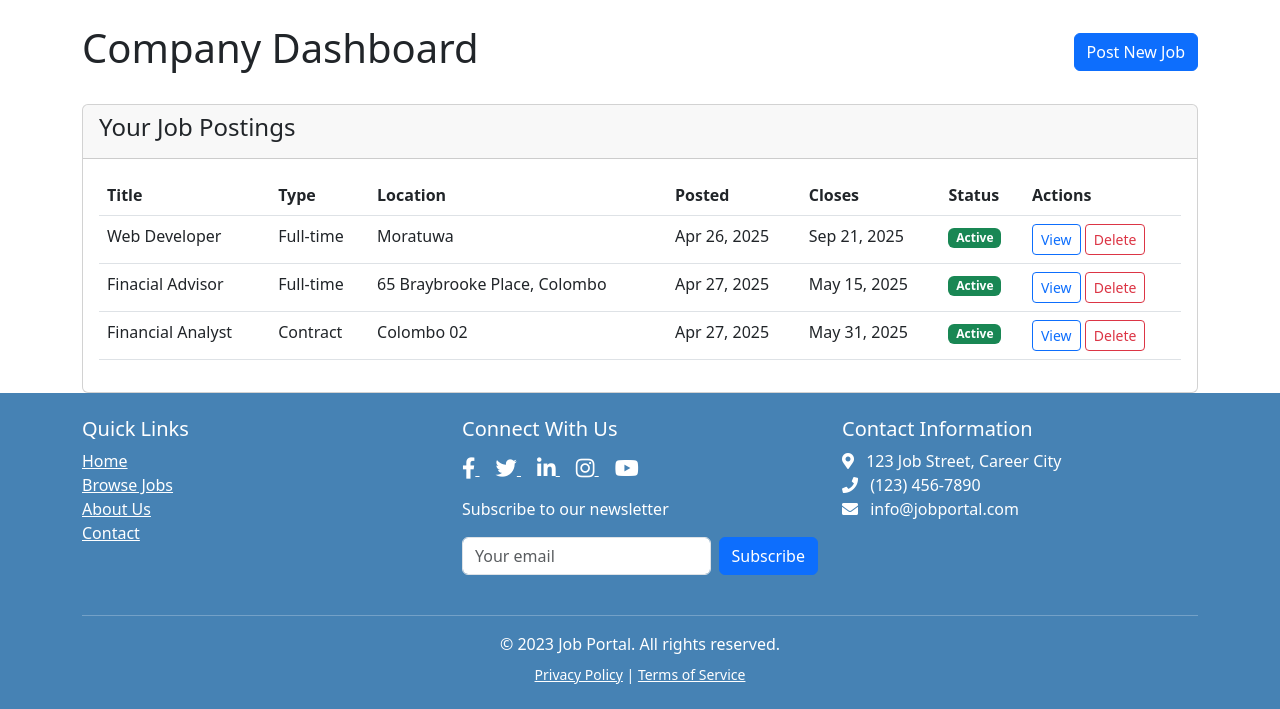
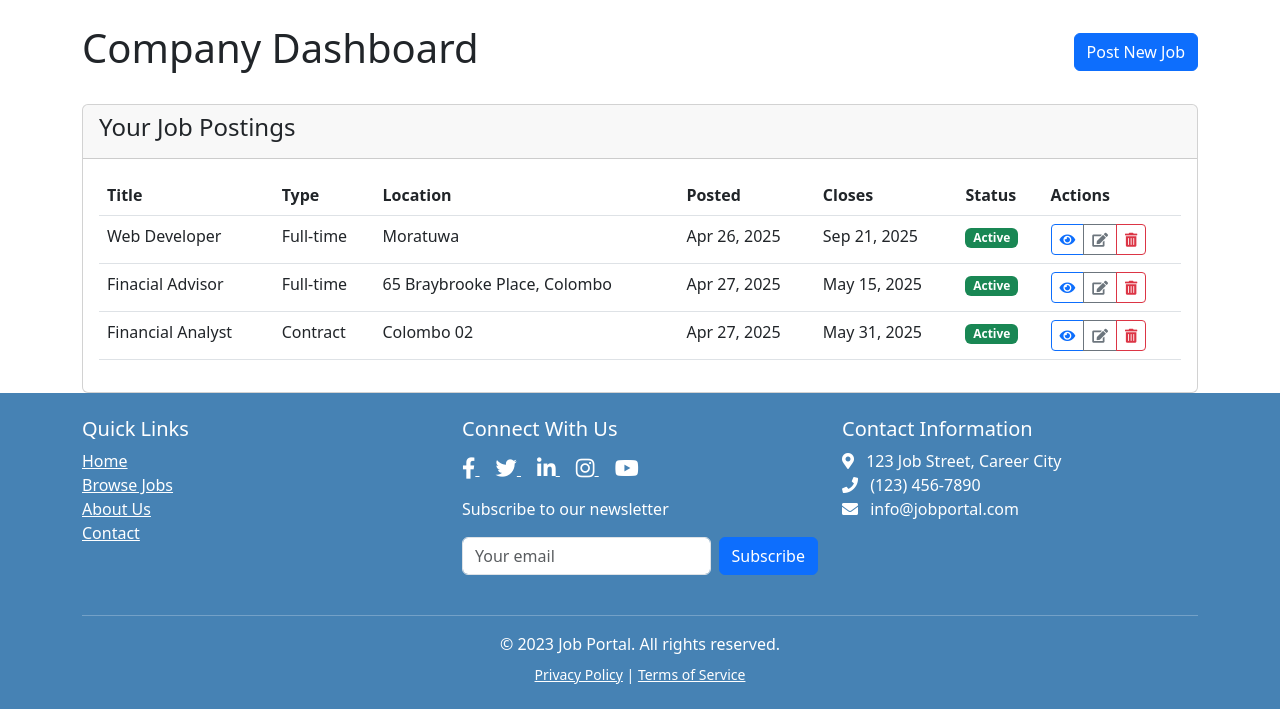
Before and after one commit to PrageethHarshana2002/job_portal, a Django app: template jobportal/jobs/templates/jobs/company_dashboard.html in a window 1280 px wide. Shown: the part 96-805 px from the top of the page. Run offline with Django 5.2, Linux system fonts and the light colour scheme; the template is opened without the code that fills it: values that come from a table or form of the project are taken from there, others are empty; data comes from the database, SQL or seed files in the repository.

Commit message:
updated actions in company dashboard

```diff
--- a/jobportal/jobs/templates/jobs/company_dashboard.html
+++ b/jobportal/jobs/templates/jobs/company_dashboard.html
@@ -43,8 +43,17 @@
                                         {% endif %}
                                     </td>
                                     <td>
-                                        <a href="{% url 'job_detail' job.id %}" class="btn btn-sm btn-outline-primary">View</a>
-                                        <a href="{% url 'delete_job' job.id %}" class="btn btn-sm btn-outline-danger">Delete</a>
+                                        <div class="btn-group" role="group">
+                                            <a href="{% url 'job_detail' job.id %}" class="btn btn-sm btn-outline-primary" title="View">
+                                                <i class="fas fa-eye"></i>
+                                            </a>
+                                            <a href="{% url 'edit_job' job.id %}" class="btn btn-sm btn-outline-secondary" title="Edit">
+                                                <i class="fas fa-edit"></i>
+                                            </a>
+                                            <a href="{% url 'delete_job' job.id %}" class="btn btn-sm btn-outline-danger" title="Delete">
+                                                <i class="fas fa-trash-alt"></i>
+                                            </a>
+                                        </div>
 
                                     </td>
                                 </tr>
```
